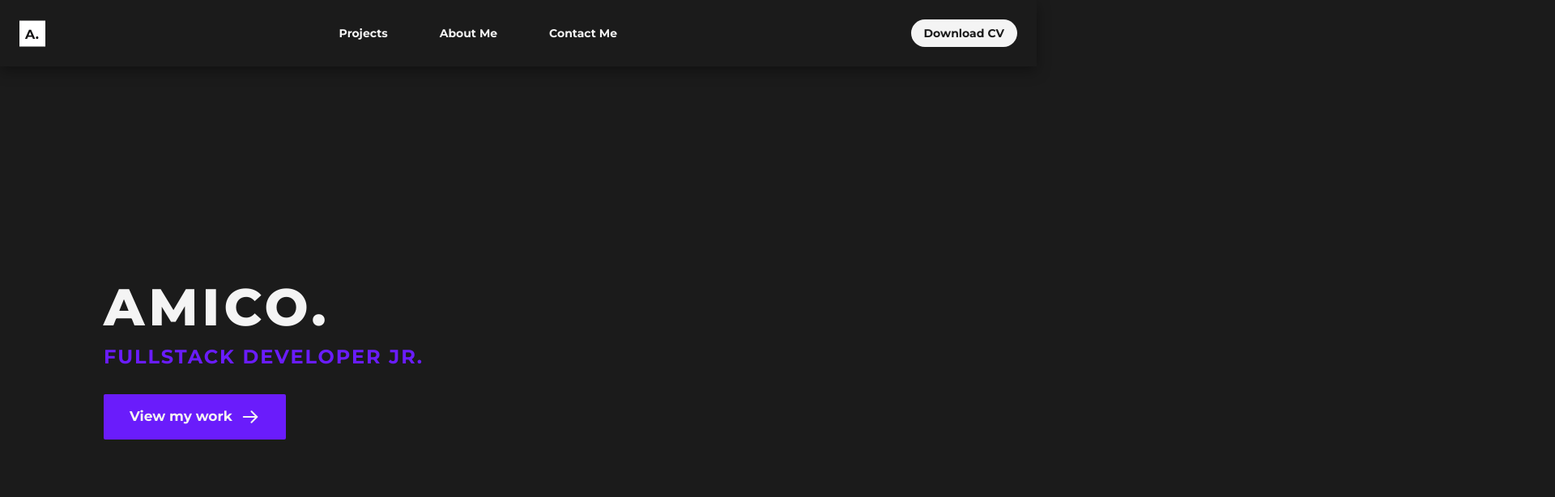
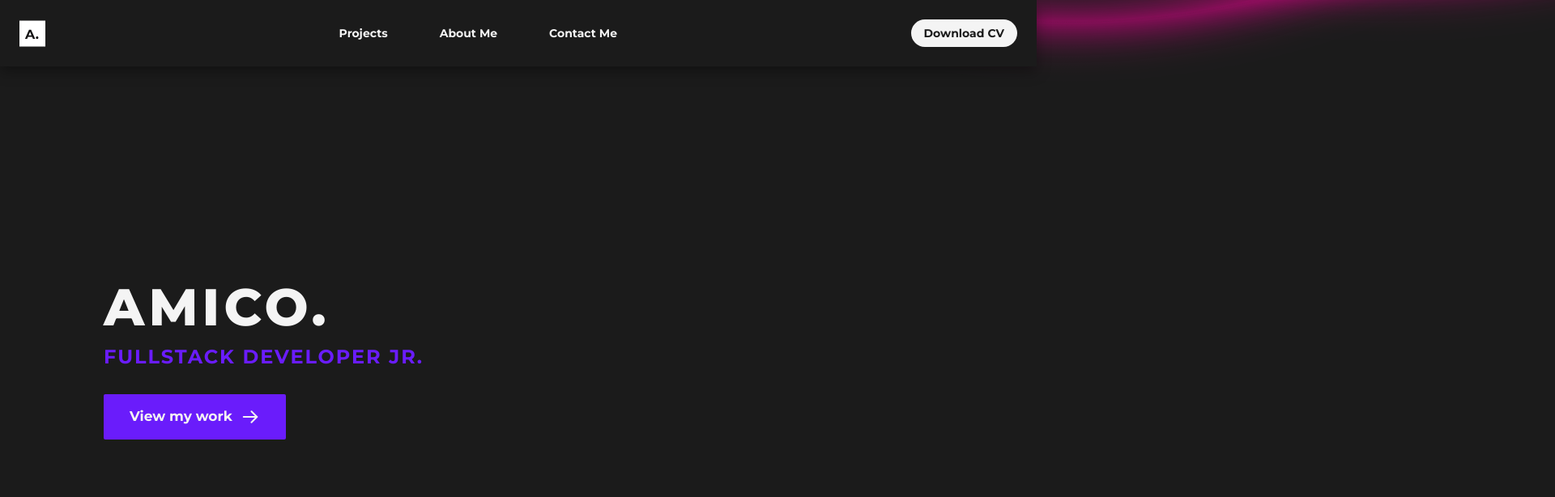
Before and after one commit to EmanuelAmico/portfolio, a React app: page / in a window 1280 px wide. Shown: the top 614 px of the page at 81% size, 1920 px wide, since content can reach past the window. Built offline with nearby package versions, Linux system fonts and the light colour scheme.

Commit message:
background animation

```diff
--- a/package.json
+++ b/package.json
@@ -8,7 +8,8 @@
   "private": true,
   "scripts": {
     "start": "webpack serve --mode development --env development",
-    "build": "webpack --mode  production"
+    "build": "webpack --mode  production",
+    "build-development": "webpack --mode development"
   },
   "dependencies": {
     "@babel/runtime": "^7.14.8",
--- a/src/assets/styles/App.scss
+++ b/src/assets/styles/App.scss
@@ -12,6 +12,7 @@ html {
 }
 
 body {
+  overflow-x: hidden;
   background-color: $main-color;
 }
 
--- a/src/assets/styles/Vars.scss
+++ b/src/assets/styles/Vars.scss
@@ -8,3 +8,4 @@ $secondary-font: 'Open Sans', sans-serif;
 $main-color: #1B1B1B;
 $secondary-color:#6A1CFB;
 $text-color: #F4F4F4;
+$chromatica: #ec0092;
--- /dev/null
+++ b/src/assets/styles/components/CutuCosito.scss
@@ -0,0 +1,100 @@
+@import "../Vars.scss";
+
+.view {
+  top: 0;
+  left: 0;
+  right: 0;
+  bottom: 0;
+  position: absolute;
+  z-index: -10;
+}
+
+.plane {
+  width: 120px;
+  height: 120px;
+  transform-style: preserve-3d;
+}
+.plane.main {
+  position: absolute;
+  top: 0;
+  left: 0;
+  right: 0;
+  bottom: 0;
+  margin: auto;
+  transform: rotateX(60deg) rotateZ(-30deg);
+  -webkit-animation: rotate 20s infinite linear;
+  animation: rotate 20s infinite linear;
+}
+.plane.main .circle {
+  width: 3000px;
+  height: 3000px;
+  position: absolute;
+  transform-style: preserve-3d;
+  border-radius: 100%;
+  box-sizing: border-box;
+  box-shadow: 0 0 60px $chromatica, inset 0 0 60px $chromatica;
+}
+/* .plane.main .circle::before,
+.plane.main .circle::after {
+  content: "";
+  display: block;
+  position: absolute;
+  top: 0;
+  left: 0;
+  right: 0;
+  bottom: 0;
+  margin: auto;
+  width: 10%;
+  height: 10%;
+  border-radius: 100%;
+  background: $chromatica;
+  box-sizing: border-box;
+  box-shadow: 0 0 60px 2px $chromatica;
+} */
+
+.plane.main .circle::before {
+  transform: translateZ(-90px);
+}
+.plane.main .circle::after {
+  transform: translateZ(90px);
+}
+.plane.main .circle:nth-child(1) {
+  transform: rotateZ(72deg) rotateX(63.435deg);
+}
+.plane.main .circle:nth-child(2) {
+  transform: rotateZ(144deg) rotateX(63.435deg);
+}
+.plane.main .circle:nth-child(3) {
+  transform: rotateZ(216deg) rotateX(63.435deg);
+}
+.plane.main .circle:nth-child(4) {
+  transform: rotateZ(288deg) rotateX(63.435deg);
+}
+.plane.main .circle:nth-child(5) {
+  transform: rotateZ(360deg) rotateX(63.435deg);
+}
+
+@-webkit-keyframes rotate {
+  0% {
+    transform: rotateX(0) rotateY(0) rotateZ(0);
+  }
+  100% {
+    transform: rotateX(360deg) rotateY(360deg) rotateZ(360deg);
+  }
+}
+
+@keyframes rotate {
+  0% {
+    transform: rotateX(0) rotateY(0) rotateZ(0);
+  }
+  100% {
+    transform: rotateX(360deg) rotateY(360deg) rotateZ(360deg);
+  }
+}
+
+
+/* @media only screen and (max-width: 991px) {
+  .view{
+    display: none;
+  }
+} */
--- /dev/null
+++ b/src/components/CutuCosito.jsx
@@ -0,0 +1,18 @@
+import React from 'react'
+
+const CutuCosito = () => {
+  return (
+    <div class="view">
+        <div class="plane main">
+          <div class="circle"></div>
+          <div class="circle"></div>
+          <div class="circle"></div>
+          <div class="circle"></div>
+          <div class="circle"></div>
+          <div class="circle"></div>
+        </div>
+      </div>
+  )
+}
+
+export default CutuCosito
--- a/src/components/WelcomeSection.jsx
+++ b/src/components/WelcomeSection.jsx
@@ -1,9 +1,11 @@
-import React from 'react'
-import '../assets/styles/components/WelcomeSection.scss'
-import Button from './Button'
-import githubIcon from '../assets/static/icons/github-icon.svg'
-import linkedinIcon from '../assets/static/icons/linkedin-icon.svg'
-import downloadIcon from '../assets/static/icons/download-icon.svg'
+import React from "react";
+import "../assets/styles/components/WelcomeSection.scss";
+import Button from "./Button";
+import githubIcon from "../assets/static/icons/github-icon.svg";
+import linkedinIcon from "../assets/static/icons/linkedin-icon.svg";
+import downloadIcon from "../assets/static/icons/download-icon.svg";
+import CutuCosito from "./CutuCosito";
+import '../assets/styles/components/CutuCosito.scss'
 
 const WelcomeSection = () => {
   return (
@@ -12,14 +14,27 @@ const WelcomeSection = () => {
         <h3>AMICO.</h3>
         <h4>FULLSTACK DEVELOPER JR.</h4>
         <Button text="View my work" href="#projects" target="" />
+        <CutuCosito/>
       </div>
       <div className="social-links-container">
-        <a href="https://github.com/InevitableDesire" target="_blank">GitHub<img src={githubIcon} alt="github icon" /></a>
-        <a href="https://www.linkedin.com/in/emanuel-amico/" target="_blank">LinkedIn<img src={linkedinIcon} alt="linkedin icon" /></a>
-        <a href="https://drive.google.com/file/d/14vQlcmCEKVMKMXXyva4FkhqKNyntFJUK/view?usp=sharing" target="_blank">Download CV<img src={downloadIcon} alt="download icon" id="projects" /></a>
+        <a href="https://github.com/InevitableDesire" target="_blank">
+          GitHub
+          <img src={githubIcon} alt="github icon" />
+        </a>
+        <a href="https://www.linkedin.com/in/emanuel-amico/" target="_blank">
+          LinkedIn
+          <img src={linkedinIcon} alt="linkedin icon" />
+        </a>
+        <a
+          href="https://drive.google.com/file/d/14vQlcmCEKVMKMXXyva4FkhqKNyntFJUK/view?usp=sharing"
+          target="_blank"
+        >
+          Download CV
+          <img src={downloadIcon} alt="download icon" id="projects" />
+        </a>
       </div>
     </section>
-  )
-}
+  );
+};
 
-export default WelcomeSection
+export default WelcomeSection;
```
